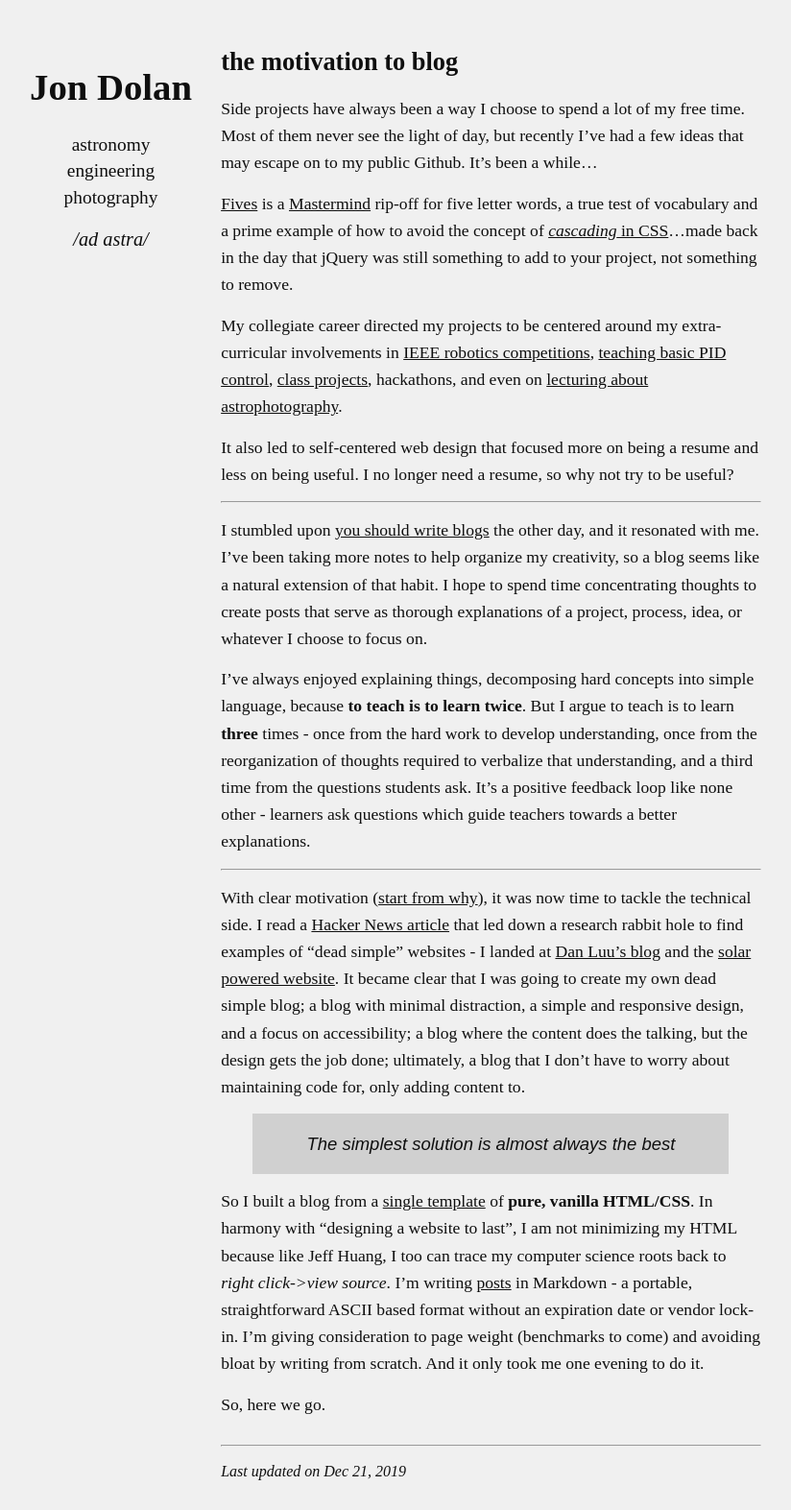
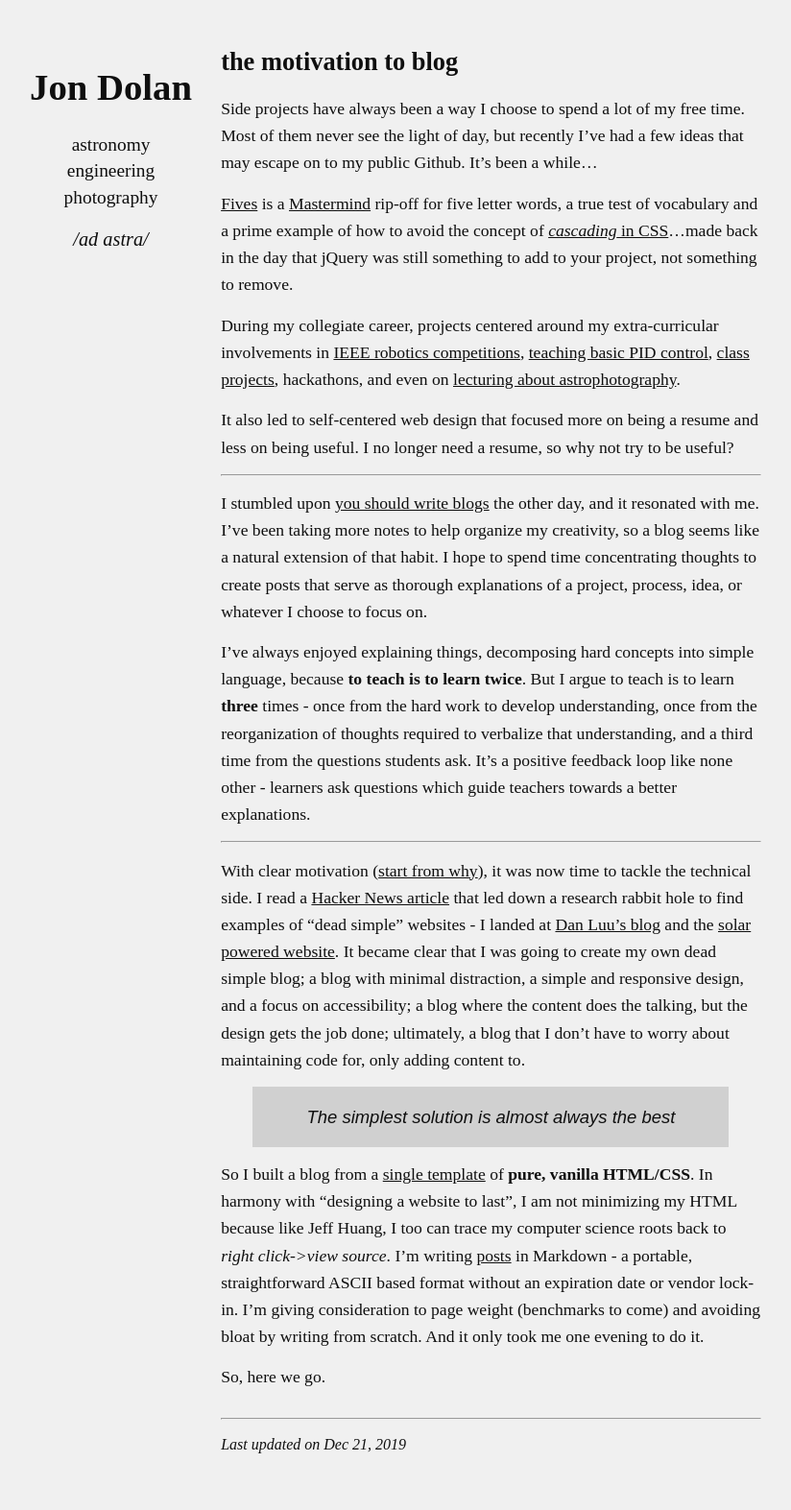
Before and after one commit to jondolan/jondolan.github.io, a Jekyll site: the page built from _posts/2019-12-21-Motivation.md, in a window 1280 px wide. Shown: the whole page at 96% size, without its empty margins (229-1053 px from the left). Built offline with Jekyll 4.4.1, drawn with Linux system fonts in a browser that asks for light colours; after the commit the page ends 1545 px from its top, so only the background shows below that.

Commit message:
edited wording on motiviation post

```diff
--- a/_posts/2019-12-21-Motivation.md
+++ b/_posts/2019-12-21-Motivation.md
@@ -11,7 +11,7 @@ Side projects have always been a way I choose to spend a lot of my free time. Mo
 
 [Fives](https://github.com/jondolan/fives) is a [Mastermind](https://en.wikipedia.org/wiki/Mastermind_(board_game)) rip-off for five letter words, a true test of vocabulary and a prime example of how to avoid the concept of [*cascading* in CSS](https://github.com/jondolan/fives/blob/gh-pages/styles/style.css)...made back in the day that jQuery was still something to add to your project, not something to remove.
 
-My collegiate career directed my projects to be centered around my extra-curricular involvements in [IEEE robotics competitions](https://github.com/jondolan/arduino-pid), [teaching basic PID control](https://github.com/jondolan/tutorials/blob/master/controls/PWMthroughPID/FromPWMtoPID.md), [class projects](https://github.com/jondolan/auto-a-sketch), hackathons, and even on [lecturing about astrophotography](https://github.com/jondolan/tutorials/tree/master/astrophotography).
+During my collegiate career, projects centered around my extra-curricular involvements in [IEEE robotics competitions](https://github.com/jondolan/arduino-pid), [teaching basic PID control](https://github.com/jondolan/tutorials/blob/master/controls/PWMthroughPID/FromPWMtoPID.md), [class projects](https://github.com/jondolan/auto-a-sketch), hackathons, and even on [lecturing about astrophotography](https://github.com/jondolan/tutorials/tree/master/astrophotography).
 
 It also led to self-centered web design that focused more on being a resume and less on being useful. I no longer need a resume, so why not try to be useful?
 
```
